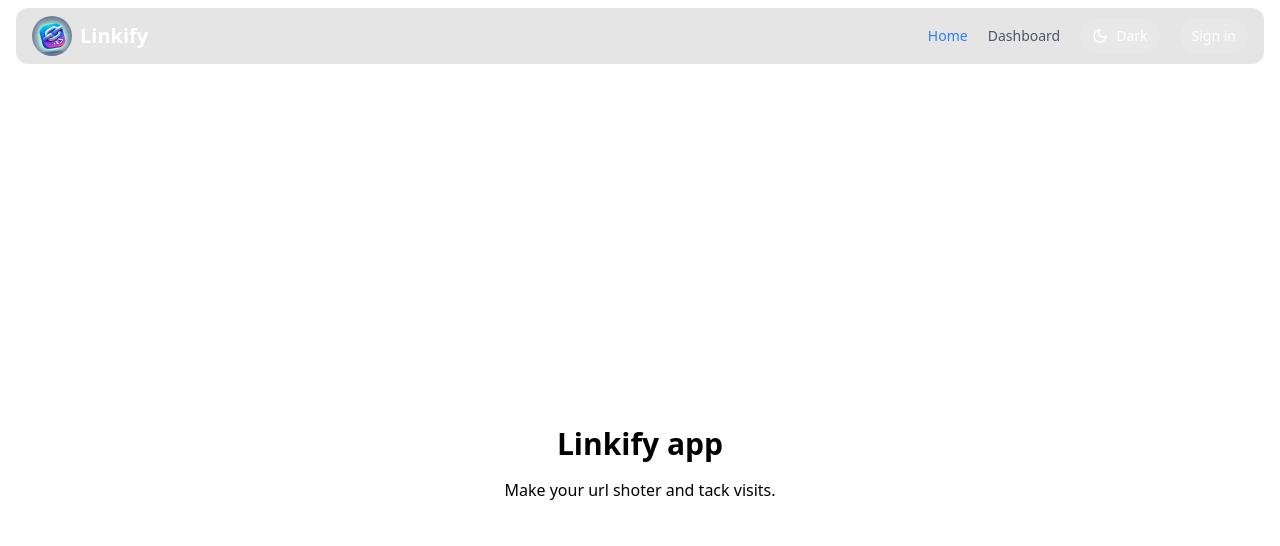
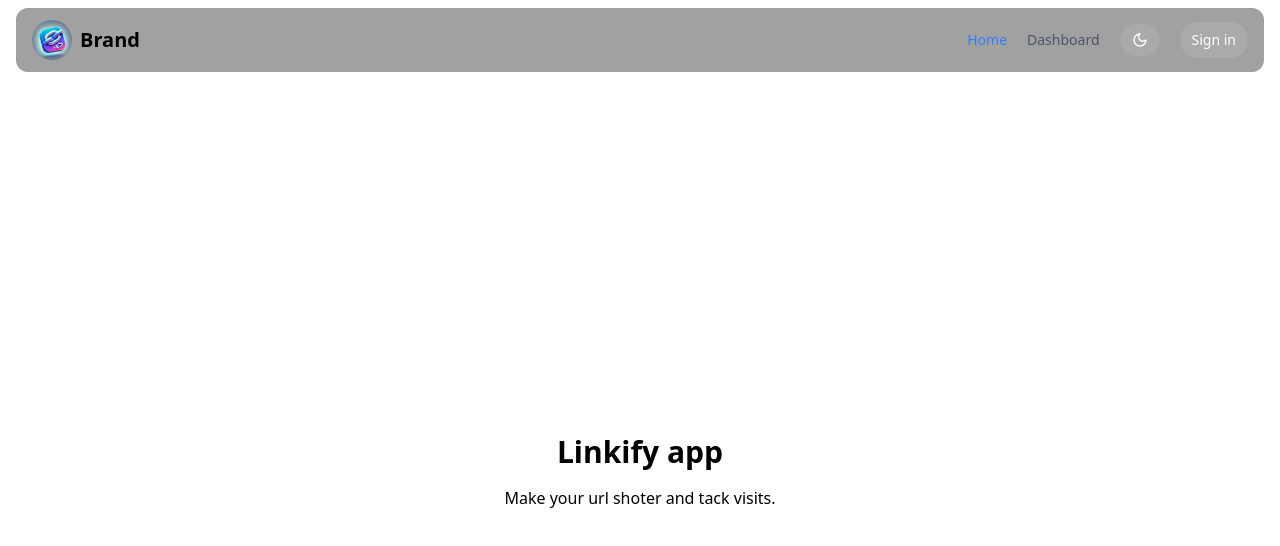
Before and after one commit to d3usss/Linkify-next, a Next.js app: page / in a window 1280 px wide. Shown: the top 546 px of the page. Built offline with nearby package versions, Linux system fonts and the light colour scheme; no server answers.

Commit message:
Some updates to navbar

```diff
--- a/app/layout.tsx
+++ b/app/layout.tsx
@@ -29,10 +29,10 @@ export default function RootLayout({
     <AuthProvider>
       <html lang="en">
         <body className={`${geistSans.variable} ${geistMono.variable} antialiased`}>
-          <main className="px-4 bg-white dark:bg-neutral-600 text-black dark:text-white py-2">
+          <section className="container mx-auto px-4 bg-white dark:bg-neutral-600 text-black dark:text-white py-2">
             <Navbar />
-            {children}
-          </main>
+            <main>{children}</main>
+          </section>
         </body>
         <PrelineScriptWrapper />
       </html>
--- a/components/Navbar.tsx
+++ b/components/Navbar.tsx
@@ -6,24 +6,17 @@ import { SignInButton, SignOutButton } from "./buttons";
 
 export function Navbar() {
   return (
-    <header className="container mx-auto flex flex-wrap sm:justify-start items-center sm:flex-nowrap w-full bg-neutral-200 text-sm dark:bg-neutral-800 py-2 rounded-xl">
+    <header className="relative rounded-xl flex flex-wrap sm:justify-start sm:flex-nowrap w-full bg-neutral-400 text-sm py-3 dark:bg-neutral-800">
       <nav className="max-w-[85rem] w-full mx-auto px-4 sm:flex sm:items-center sm:justify-between">
         <div className="flex items-center justify-between">
           <Link
-            className="font-semibold focus:outline-hidden hover:opacity-80 inline-flex items-center gap-x-2 text-xl text-white"
+            className="flex items-center gap-x-2 text-xl font-semibold dark:text-white focus:outline-hidden focus:opacity-80"
             href="/"
             aria-label="Brand"
           >
-            <Image
-              src="/linkify.jpg"
-              alt="Linkify"
-              width={40}
-              height={40}
-              className="rounded-full"
-            />
-            Linkify
+            <Image className="rounded-full" src="/linkify.jpg" width={40} height={40} alt="Logo" />
+            Brand
           </Link>
-
           <div className="sm:hidden">
             <button
               type="button"
@@ -89,10 +82,12 @@ export function Navbar() {
               Dashboard
             </Link>
             <ThemeSwitcher />
-            <AuthCheck>
-              <SignOutButton />
-            </AuthCheck>
-            <SignInButton />
+            <section className="flex justify-center items-center gap-x-3">
+              <SignInButton />
+              <AuthCheck>
+                <SignOutButton />
+              </AuthCheck>
+            </section>
           </div>
         </div>
       </nav>
--- a/components/ThemeSwitcher.tsx
+++ b/components/ThemeSwitcher.tsx
@@ -1,3 +1,5 @@
+"use client";
+
 export function ThemeSwitcher() {
   return (
     <>
@@ -20,7 +22,6 @@ export function ThemeSwitcher() {
         >
           <path d="M12 3a6 6 0 0 0 9 9 9 9 0 1 1-9-9Z"></path>
         </svg>
-        Dark
       </button>
       <button
         type="button"
@@ -49,7 +50,6 @@ export function ThemeSwitcher() {
           <path d="m6.34 17.66-1.41 1.41"></path>
           <path d="m19.07 4.93-1.41 1.41"></path>
         </svg>
-        Light
       </button>
     </>
   );
--- a/components/buttons.tsx
+++ b/components/buttons.tsx
@@ -5,44 +5,48 @@ import Image from "next/image";
 import Link from "next/link";
 
 export function SignInButton() {
-  const { data: session, status } = useSession();
+  const { status } = useSession();
 
   if (status === "loading") {
     return <>...</>;
   }
 
-  if (status === "authenticated") {
-    return (
+  return status === "unauthenticated" ? (
+    <button
+      className="hs-dark-mode flex items-center gap-x-2 py-2 px-3 bg-white/10 rounded-full text-sm text-white hover:bg-white/20 focus:outline-hidden focus:bg-white/20"
+      data-hs-theme-click-value="dark"
+      onClick={() => signIn()}
+    >
+      Sign in
+    </button>
+  ) : (
+    ""
+  );
+}
+
+export function SignOutButton() {
+  const { data: session, status } = useSession();
+
+  return status === "authenticated" ? (
+    <>
+      <button
+        className="hs-dark-mode flex items-center gap-x-2 py-2 px-3 bg-white/10 rounded-full text-sm text-white hover:bg-white/20 focus:outline-hidden focus:bg-white/20"
+        data-hs-theme-click-value="dark"
+        onClick={() => signOut()}
+      >
+        Sign out
+      </button>
       <Link href={`/dashboard`}>
         <Image
           src={session.user?.image ?? "/mememan.webp"}
           width={32}
           height={32}
+          className="rounded-full"
           alt="Your Name"
         />
       </Link>
-    );
-  }
-
-  return (
-    <button
-      className="hs-dark-mode hs-dark-mode-active:hidden flex items-center gap-x-2 py-2 px-3 bg-white/10 rounded-full text-sm text-white hover:bg-white/20 focus:outline-hidden focus:bg-white/20"
-      data-hs-theme-click-value="dark"
-      onClick={() => signIn()}
-    >
-      Sign in
-    </button>
+    </>
+  ) : (
+    ""
   );
 }
-
-export function SignOutButton() {
-  return (
-    <button
-      className="hs-dark-mode hs-dark-mode-active:hidden flex items-center gap-x-2 py-2 px-3 bg-white/10 rounded-full text-sm text-white hover:bg-white/20 focus:outline-hidden focus:bg-white/20"
-      data-hs-theme-click-value="dark"
-      onClick={() => signOut()}
-    >
-      Sign out
-    </button>
-  );
-}
```
